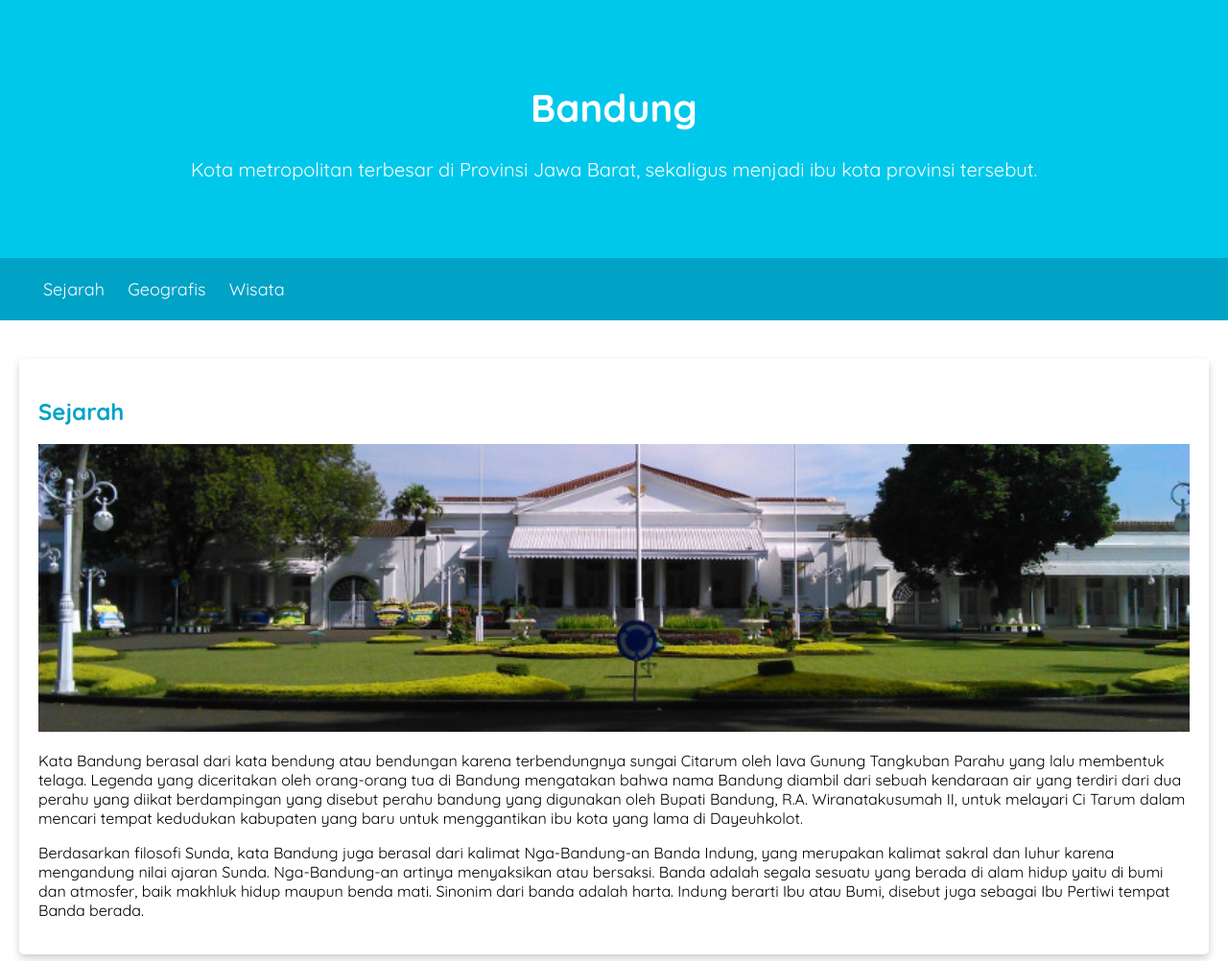
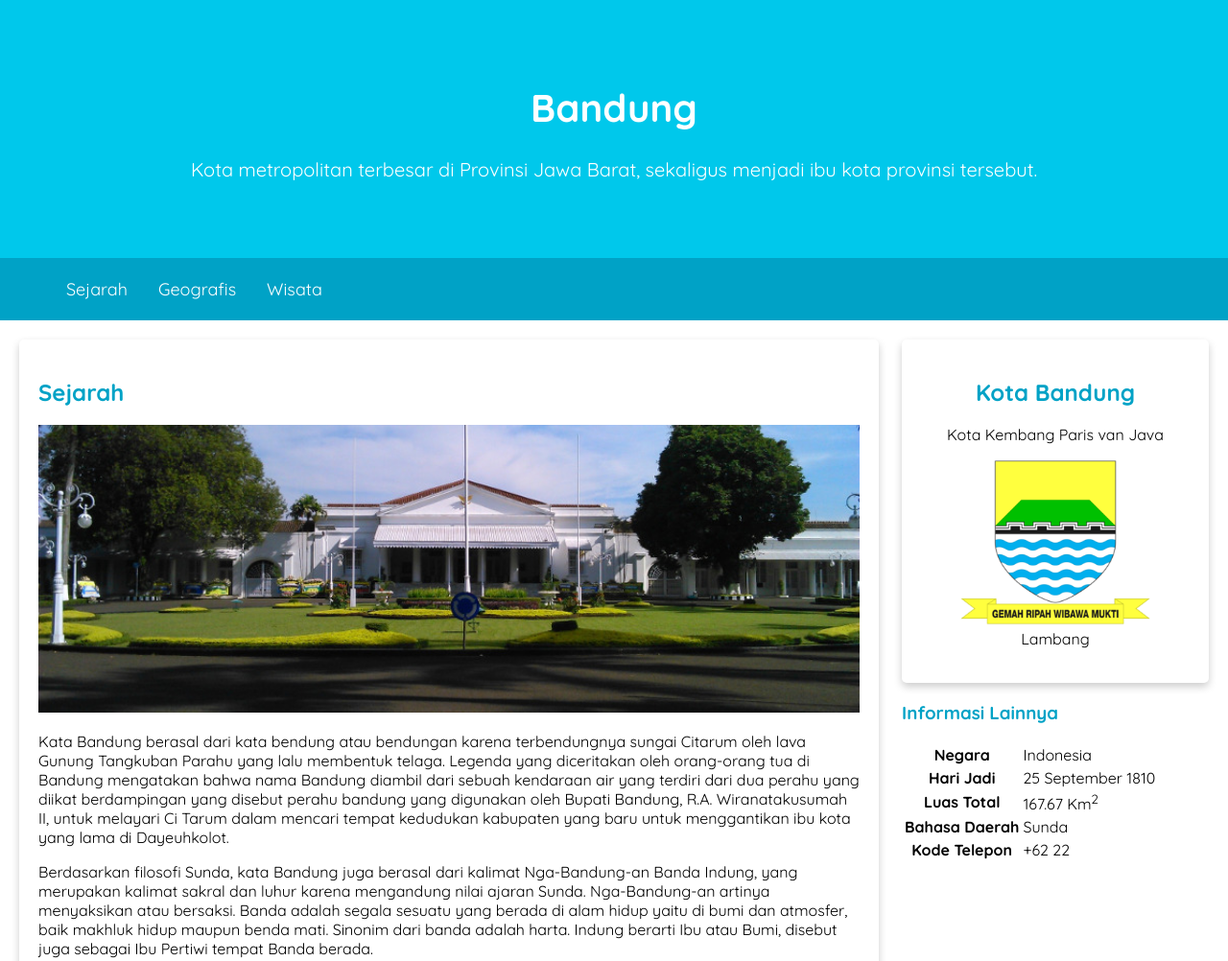
Before and after one commit to michailtjhang/Dicoding_Academy, a plain HTML site: page WebDasar/index.html in a window 1280 px wide. Shown: the top 1002 px of the page at 96% size. Drawn offline with Linux system fonts and the light colour scheme.

Commit message:
Menambahkan perubahan layotin pada web dasar

```diff
--- a/WebDasar/assets/styles/style.css
+++ b/WebDasar/assets/styles/style.css
@@ -1,3 +1,7 @@
+* {
+    box-sizing: border-box;
+}
+
 body {
     font-family: 'Quicksand', sans-serif;
     padding: 0;
@@ -46,7 +50,6 @@ nav a:hover {
     box-shadow: 0 4px 8px 0 rgba(0, 0, 0, 0.2);
     border-radius: 5px;
     padding: 20px;
-    margin-top: 20px;
 }
 
 .jumbotron {
@@ -57,17 +60,59 @@ nav a:hover {
     color: white;
 }
 
+nav ul {
+    padding-inline: 4rem;
+    display: flex;
+    gap: 2rem;
+}
+
 nav li {
-    display: inline;
     list-style-type: none;
-    margin-right: 20px;
 }
 
 nav {
     background-color: #00a2c6;
     padding: 5px;
+    position: sticky;
+    top: 0;
 }
 
 main {
     padding: 20px;
+    display: flex;
+    gap: 1.5rem;
 }
+
+#content {
+    flex: 5;
+    display: flex;
+    flex-flow: column nowrap;
+    gap: 1rem 2rem;
+}
+
+aside {
+    flex: 1;
+}
+
+header {
+    display: inline;
+}
+
+@media screen and (max-width: 1200px) {
+    main {
+        flex-flow: column nowrap;
+    }
+      main aside {
+        align-self: center;
+    }
+}
+
+@media screen and (max-width: 768px) {
+    nav ul {
+        justify-content: center;
+    }
+
+      main aside {
+        align-self: stretch;
+    }
+}
--- a/WebDasar/index.html
+++ b/WebDasar/index.html
@@ -2,6 +2,7 @@
 <html lang="en">
 <head>
     <meta charset="utf-8">
+    <meta name="viewport" content="width=device-width, initial-scale=1.0" />
     <title>Halaman Profil Bandung</title>
     <!-- My Style -->
     <link rel="stylesheet" href="assets/styles/style.css">
```
